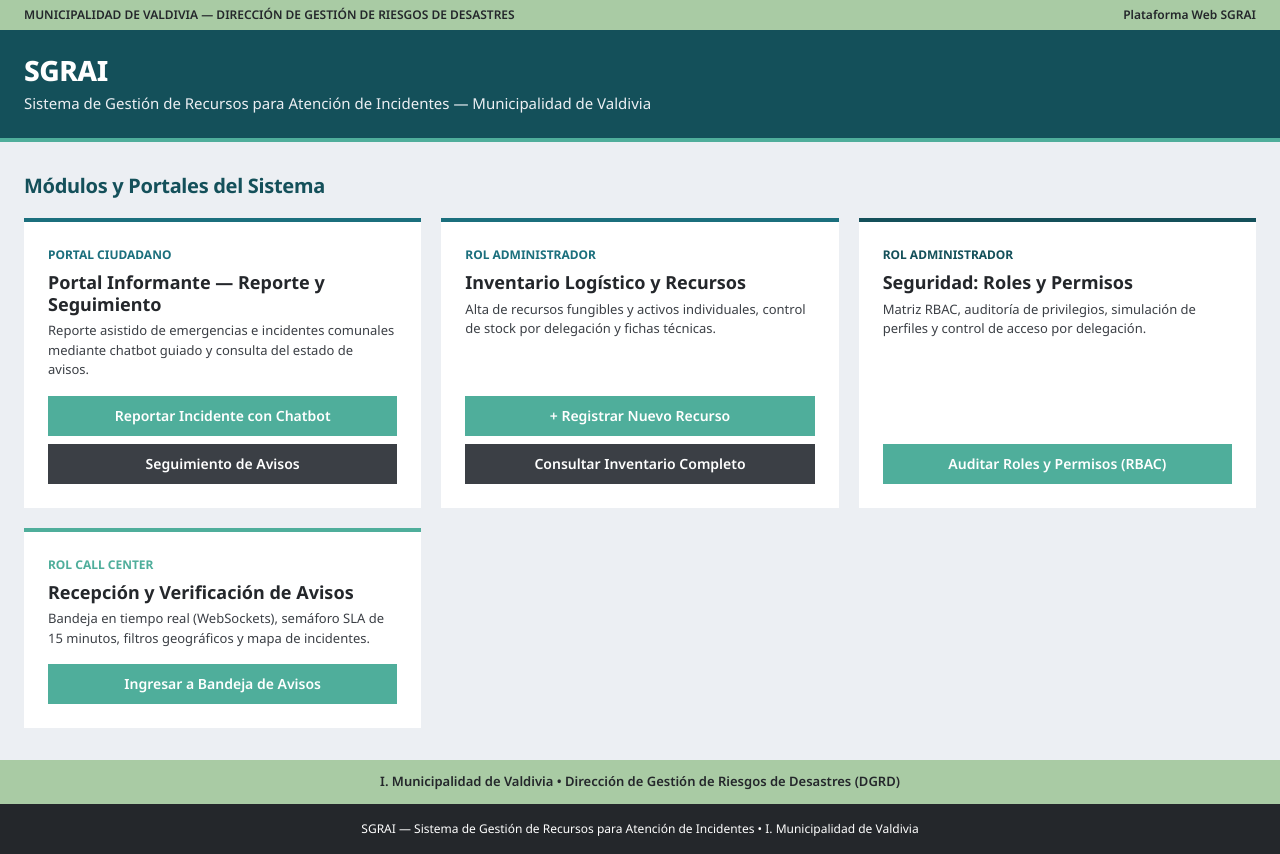
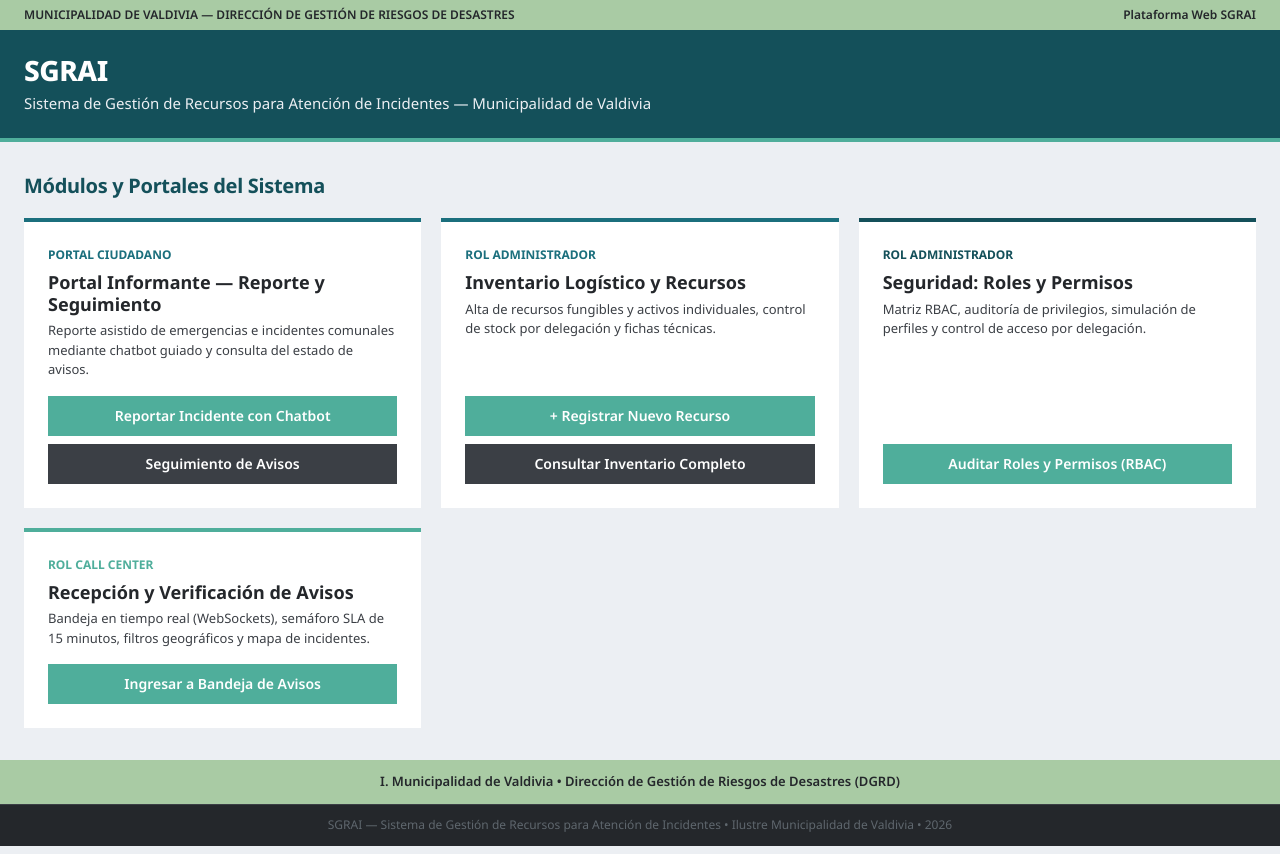
Before and after one commit to sgrai-uach/web, a Next.js app: page / in a window 1280 px wide. Built offline with nearby package versions, Linux system fonts and the light colour scheme.

Commit message:
refactor(ui): reutilizar AppFooter unificado en portada (#29)
Refs HU-1

(cherry-picked from test/integracion-local 7f39a5a)

```diff
--- a/src/app/page.tsx
+++ b/src/app/page.tsx
@@ -1,5 +1,6 @@
 import Heading from '@/components/ui/Heading';
 import HomeModuleCard from '@/components/home/HomeModuleCard';
+import AppFooter from '@/components/layout/AppFooter';
 
 export default function Home() {
   return (
@@ -131,19 +132,7 @@ export default function Home() {
           I. Municipalidad de Valdivia &bull; Dirección de Gestión de Riesgos de Desastres (DGRD)
         </div>
       </div>
-      <footer
-        style={{
-          backgroundColor: 'var(--color-charcoal-dark, #24272B)',
-          color: 'var(--color-text-light, #FFFFFF)',
-          padding: '16px 24px',
-          fontSize: '12px',
-          textAlign: 'center',
-        }}
-      >
-        <div style={{ maxWidth: 'var(--container-max-width, 1400px)', margin: '0 auto' }}>
-          SGRAI &mdash; Sistema de Gestión de Recursos para Atención de Incidentes &bull; I. Municipalidad de Valdivia
-        </div>
-      </footer>
+      <AppFooter />
     </main>
   );
 }
```
